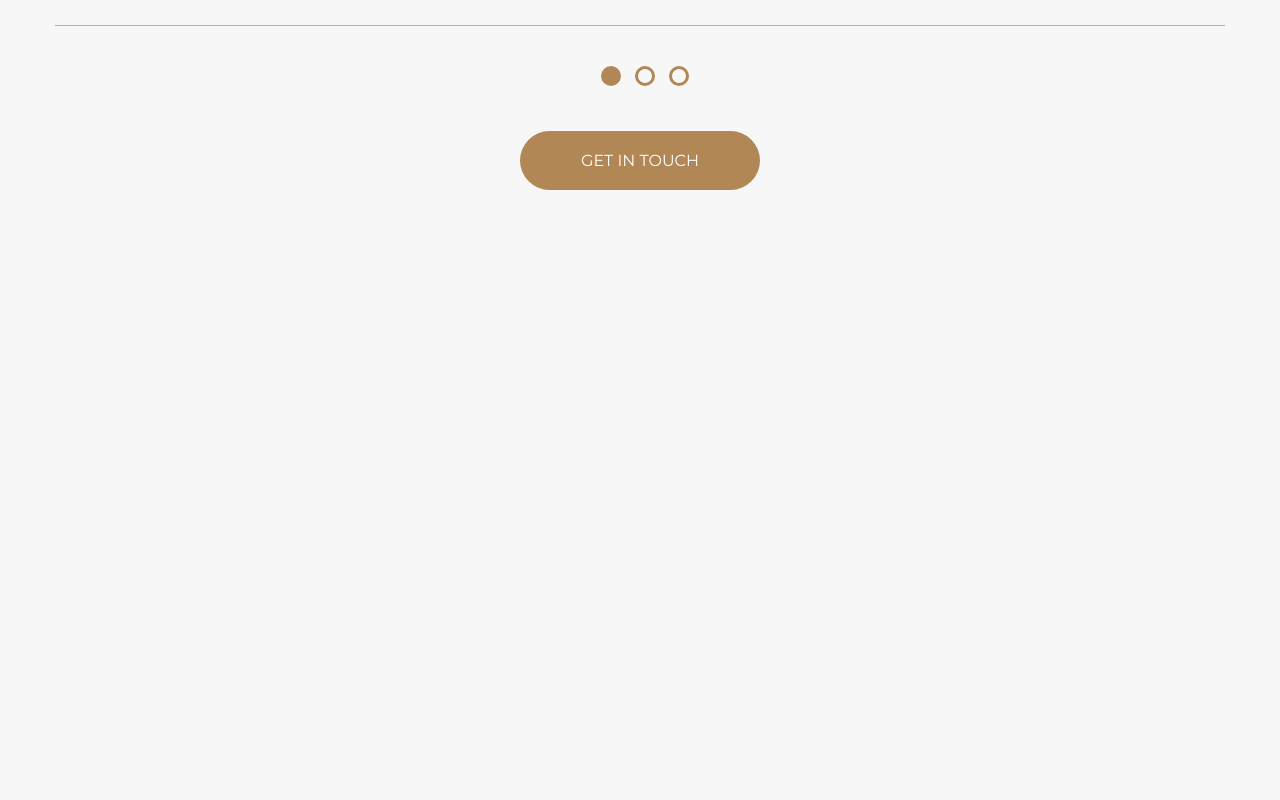
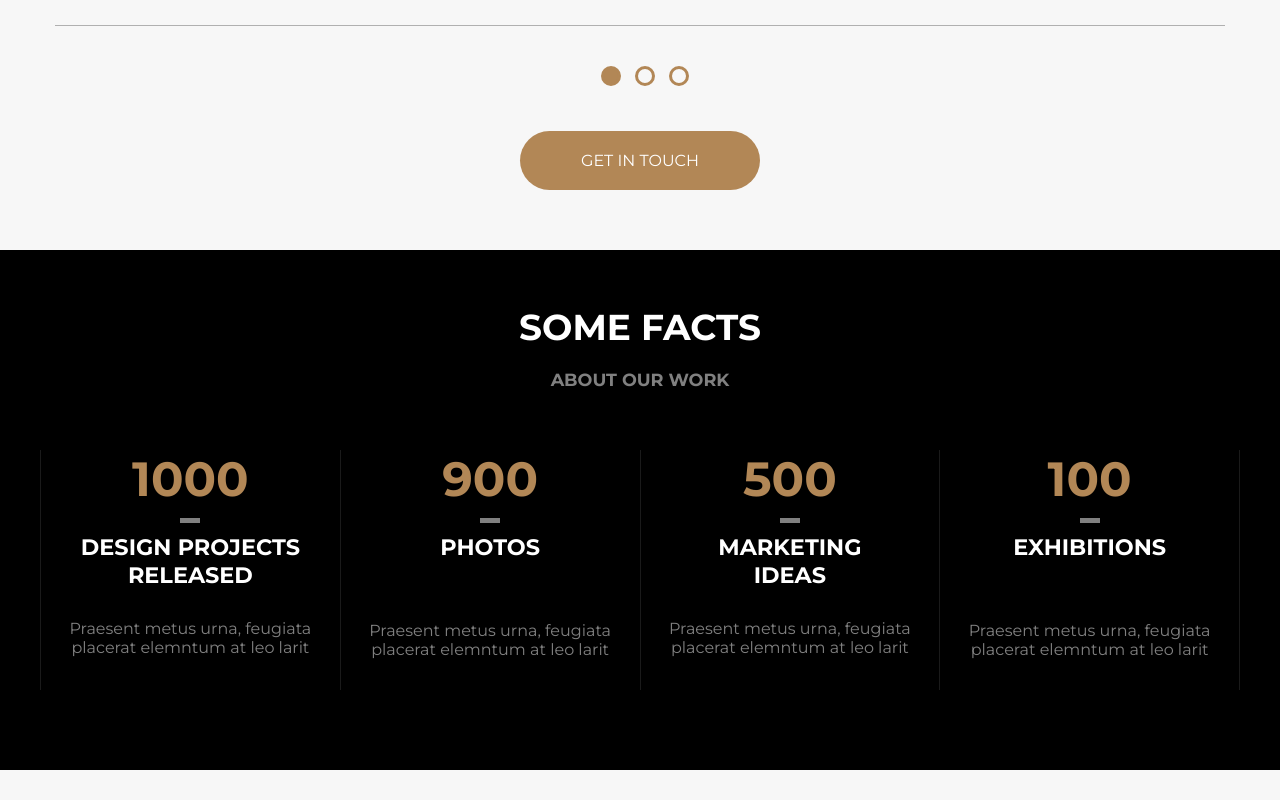
Before and after one commit to vinyciosg/Projeto-Awax, a plain HTML site: page index.html in a window 1280 px wide. Shown: the part 5750-6550 px from the top of the page. Before the commit the page ends 6030 px from the top, so only its background shows below. Drawn offline with Linux system fonts and the light colour scheme.

Commit message:
projeto em andamento

```diff
--- a/index.css
+++ b/index.css
@@ -754,3 +754,92 @@ nav {
    padding: 20px;
    cursor: pointer;
 }
+
+.section10 {
+    background-color: black;
+}
+
+.section10-container {
+    padding-top: 55px;
+    padding-bottom: 80px;
+}
+
+.section10-title {
+    color: white;
+    text-align: center;
+    font-size: 1.5em;
+}
+
+.section10-des {
+    text-align: center;
+    color: rgb(128, 128, 128);
+    font-size: 1.1em;
+    font-weight: bold;
+    padding-top: 20px;
+    padding-bottom: 60px;
+}
+
+.section10-conteudo {
+    color: white;
+    max-width: 1200px;
+    margin: auto;
+    display: flex;
+    justify-content: center;
+    align-items: center;
+}
+
+.section10-conteudo1  {
+    text-align: center;
+    height: 240px;
+    border-left: 1px solid rgba(128, 128, 128, 0.201);
+}
+
+.section10-conteudo4 {
+    text-align: center;
+    height: 240px;
+    border-left: 1px solid  rgba(128, 128, 128, 0.201);
+    border-right: 1px solid rgba(128, 128, 128, 0.201);
+}
+
+.section10-conteudo1 .value , .section10-conteudo4 .value {
+    color: #B28756;
+    display: flex;
+    justify-content: center;
+    align-items: center;
+    font-size: 3em;
+}
+
+.section10-conteudo1 .bar , .section10-conteudo4 .bar {
+    background-color: gray;
+    margin: auto;
+    width: 20px;
+    height: 5px;
+    margin-top: 10px;
+    margin-bottom: 10px;
+}
+
+.section10-conteudo1 .text0 {
+    display: flex;
+    justify-content: center;
+    align-items: center;
+    font-weight: bold;
+    font-size: 1.4em;
+    padding-bottom: 30px;
+
+}
+
+.section10-conteudo1 .text1 , .section10-conteudo4 .text1 {
+    font-weight: bold;
+    font-size: 1.4em;
+    padding-bottom: 60px;
+}
+
+.section10-conteudo1 .text1-500 {
+    font-weight: bold;
+    font-size: 1.4em;
+    padding-bottom: 30px;
+}
+
+.section10-conteudo1 .text2 , .section10-conteudo4 .text2{
+    color: gray;
+}
--- a/index.html
+++ b/index.html
@@ -631,8 +631,67 @@
                     <div class="section9-button2">
                         <p>GET IN TOUCH</p>
                     </div>
+            </div>
+        </section>
+        <section class="section10">
 
+          <div class="section10-container">
+
+            <div class="section10-title">
+              <h2>SOME FACTS</h2>
             </div>
+
+            <div class="section10-des">
+              <p>ABOUT OUR WORK</p>
+            </div>
+
+            <div class="section10-conteudo">
+              <div class="section10-conteudo1">
+
+                  <h2 class="value">1000</h2>
+
+                  <p class="bar"></p>
+
+                  <p class="text0">DESIGN PROJECTS RELEASED</p>
+
+                  <p class="text2">Praesent metus urna, feugiata placerat elemntum at leo larit</p>
+
+              </div>
+
+              <div class="section10-conteudo1">
+
+                <h2 class="value">900</h2>
+
+                <p class="bar"></p>
+
+                <p class="text1">PHOTOS</p>
+
+                <p class="text2">Praesent metus urna, feugiata placerat elemntum at leo larit</p>
+              </div>
+
+              <div class="section10-conteudo1">
+
+                <h2 class="value">500</h2>
+
+                <p class="bar"></p>
+
+                <p class="text1-500">MARKETING <br> IDEAS</p>
+
+                <p class="text2">Praesent metus urna, feugiata placerat elemntum at leo larit</p>
+              </div>
+
+              <div class="section10-conteudo4">
+
+                <h2 class="value">100</h2>
+
+                <p class="bar"></p>
+
+                <p class="text1">EXHIBITIONS</p>
+
+                <p class="text2">Praesent metus urna, feugiata placerat elemntum at leo larit</p>
+              </div>
+            </div>
+          </div>
         </section>
     <footer>
 
```
